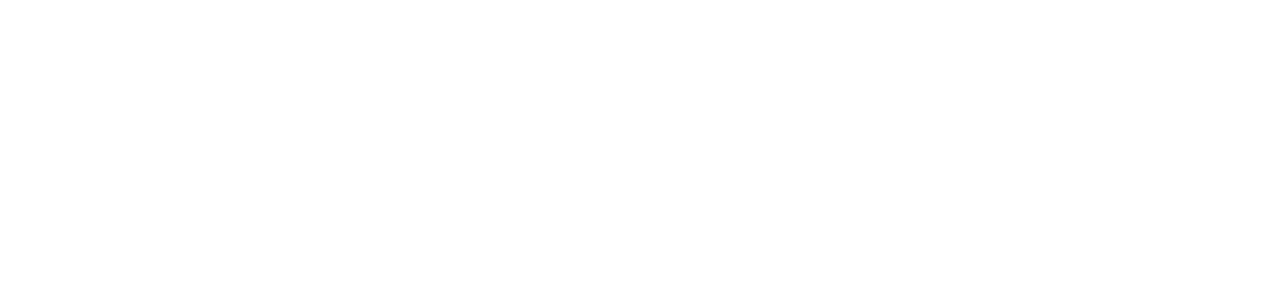
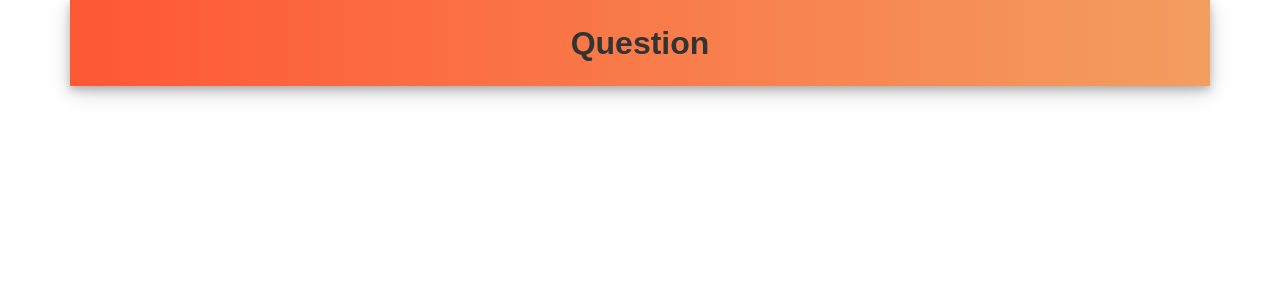
Before and after one commit to itsRev1L/Coffee-Menu, a React (Vite) app: page /QuestionPage in a window 1280 px wide. Shown: the top 300 px of the page. Built offline with nearby package versions, Linux system fonts and the light colour scheme.

Commit message:
Added new header for question menu

```diff
--- a/package.json
+++ b/package.json
@@ -18,6 +18,7 @@
     "@mui/icons-material": "^6.4.2",
     "@mui/material": "^6.4.2",
     "bootstrap": "^5.3.3",
+    "lucide-react": "^0.475.0",
     "react": "^18.3.1",
     "react-bootstrap": "^2.10.9",
     "react-dom": "^18.3.1",
--- /dev/null
+++ b/src/Componnents/QuestionPage/QuestionPageHeader/QuestionPageHeader.css
@@ -0,0 +1,11 @@
+.qa-bg-custom {
+  background: linear-gradient(to right, #ff5733, #f39e60);
+  box-shadow: 0 4px 8px 0 rgba(0, 0, 0, 0.2), 0 6px 20px 0 rgba(0, 0, 0, 0.19);
+}
+
+.txt {
+  font-family: "Arial", sans-serif;
+  font-weight: bold;
+  font-size: 2rem;
+  color: #333;
+}
--- /dev/null
+++ b/src/Componnents/QuestionPage/QuestionPageHeader/QuestionPageHeader.jsx
@@ -0,0 +1,18 @@
+import React from "react";
+
+import { Container, Row, Col } from "react-bootstrap";
+import "./QuestionPageHeader.css";
+
+const QuestionPageHeader = () => {
+  return (
+    <Container className="p-4 qa-bg-custom">
+      <Row className="d-flex justify-content-center align-items-center">
+        <Col xs="8" className="text-center">
+          <h1 className="txt m-0">Question</h1>
+        </Col>
+      </Row>
+    </Container>
+  );
+};
+
+export default QuestionPageHeader;
--- a/src/Pages/QuestionPage.jsx
+++ b/src/Pages/QuestionPage.jsx
@@ -1,7 +1,12 @@
 import React from "react";
 
+import QuestionPageHeader from "../Componnents/QuestionPage/QuestionPageHeader/QuestionPageHeader";
 const QuestionPage = () => {
-  return <></>;
+  return (
+    <>
+      <QuestionPageHeader />
+    </>
+  );
 };
 
 export default QuestionPage;
```
Also changed, not shown: 1 other file (tests, documents, lock files or other folders).
